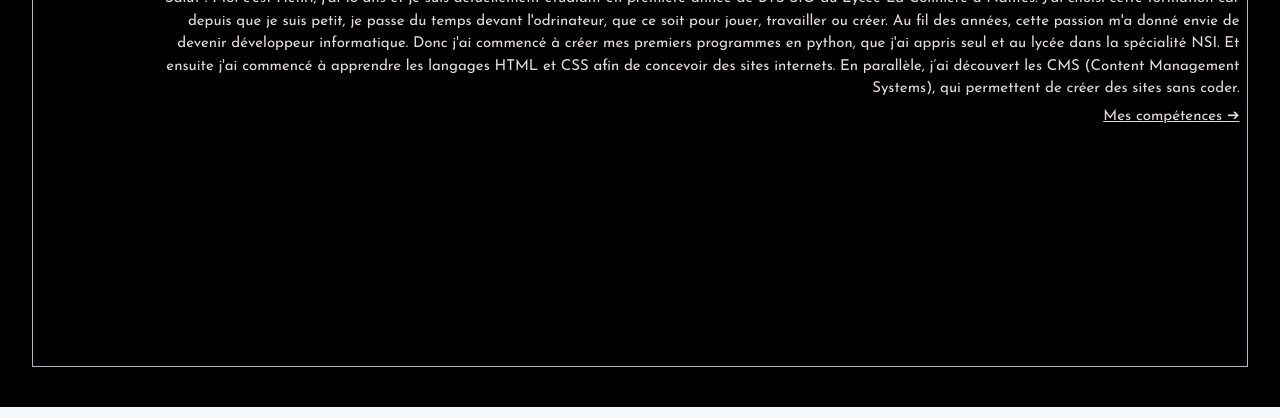
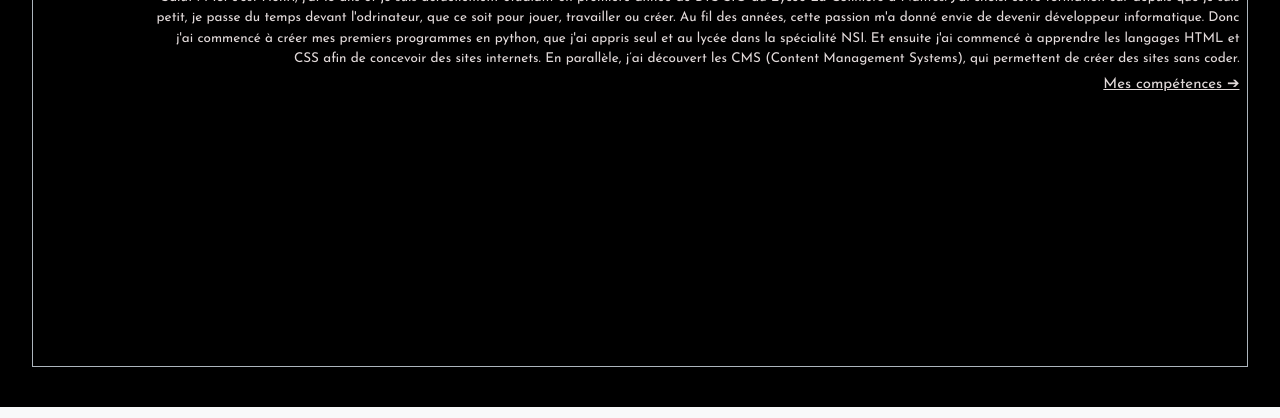
Before and after one commit to henripift/Portfolio, a plain HTML site: page about.html in a window 1280 px wide. Shown: the part 382-800 px from the top of the page. Drawn offline with nearby package versions, Linux system fonts and the light colour scheme; some packages are replaced by stand-ins of ours; a script that the page names is missing.

Commit message:
Tentative de correction des overflow 1

```diff
--- a/css/about.css
+++ b/css/about.css
@@ -93,7 +93,7 @@
 
 @media (min-width : 360px) {
     .about p, .about a{
-        font-size: 1rem;
+        font-size: 0.9rem;
     }
 
     .about3 li{
--- a/css/style.css
+++ b/css/style.css
@@ -4,7 +4,6 @@ html {
 }
 
 main {
-    overflow: hidden;
     background-color: black;
     z-index: -10;
 }
@@ -30,7 +29,8 @@ main {
     height: 90vh;
     min-width: 95vw;
     width: 95vw;
-    overflow-y: scroll; /* Ou auto */
+    overflow-y: scroll;
+    overflow-x: hidden;
     position: relative;
 
     /* Pour Firefox */
```
